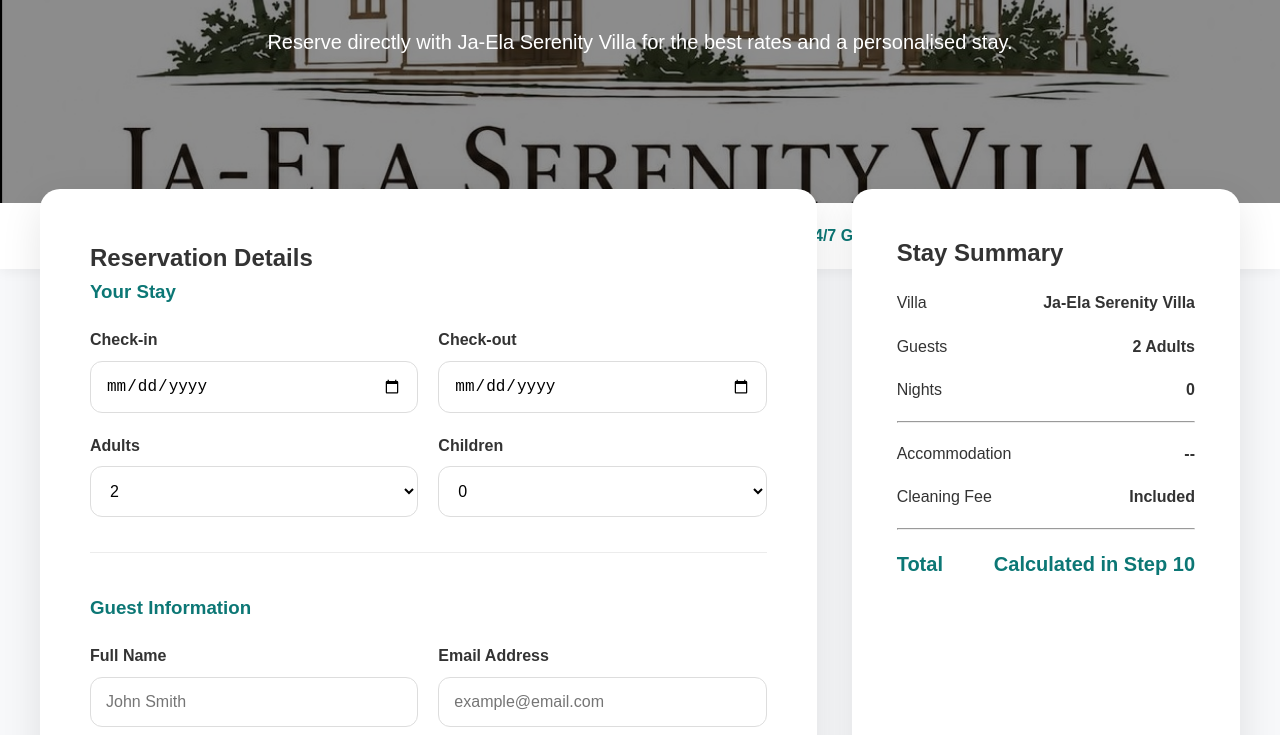
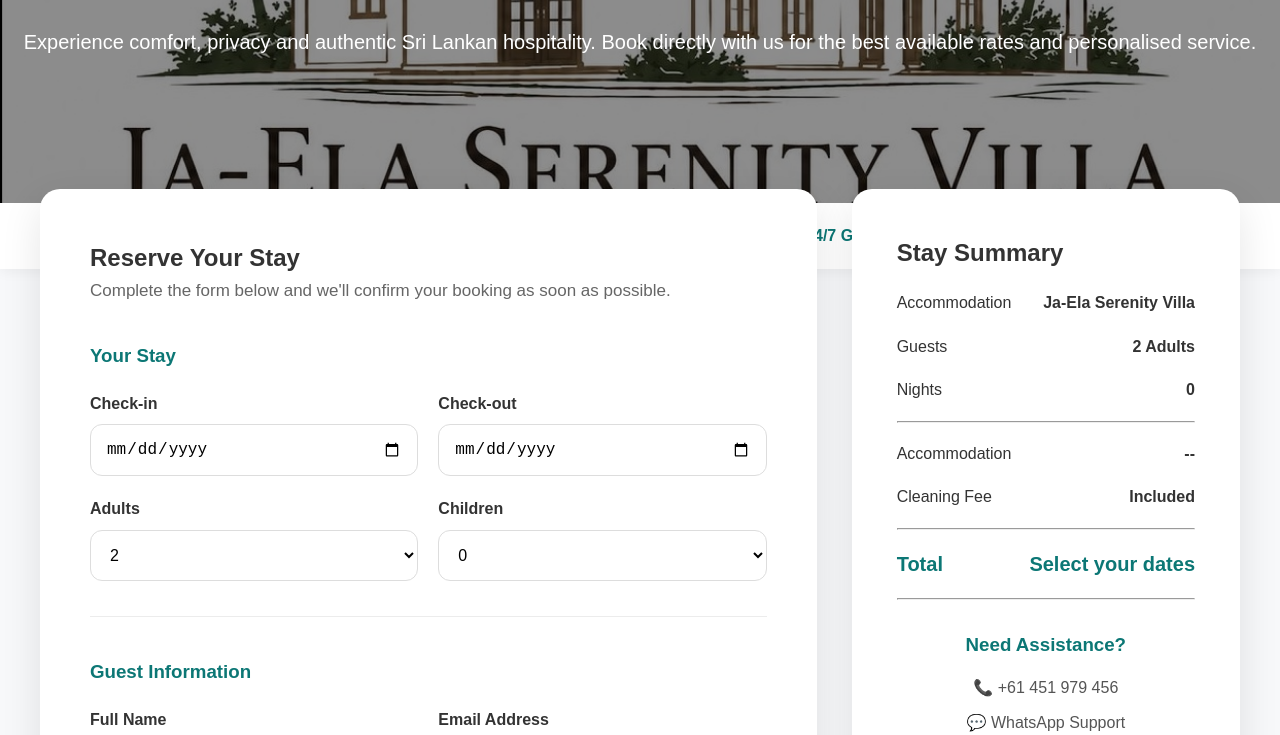
Before and after one commit to jserenityvilla/jaela-serenity-villa-dev, a plain HTML site: page pages/booking.html in a window 1280 px wide. Shown: the part 217-952 px from the top of the page. Drawn offline with Linux system fonts and the light colour scheme.

Commit message:
Created booking page layout

```diff
--- a/assets/css/booking.css
+++ b/assets/css/booking.css
@@ -484,3 +484,50 @@
     color:#0c7775;
 
 }
+.booking-intro{
+
+    margin-bottom:35px;
+
+    color:#666;
+
+    font-size:17px;
+
+    line-height:1.7;
+
+}
+.booking-note{
+
+    text-align:center;
+
+    margin-top:20px;
+
+    color:#666;
+
+    font-size:15px;
+
+    line-height:1.6;
+
+}
+.booking-help{
+
+    margin-top:30px;
+
+    text-align:center;
+
+}
+
+.booking-help h3{
+
+    color:#0c7775;
+
+    margin-bottom:15px;
+
+}
+
+.booking-help p{
+
+    margin:10px 0;
+
+    color:#555;
+
+}
--- a/pages/booking.html
+++ b/pages/booking.html
@@ -108,8 +108,13 @@
 
         <p>
 
-            Reserve directly with Ja-Ela Serenity Villa
-            for the best rates and a personalised stay.
+
+
+            Experience comfort, privacy and authentic Sri Lankan hospitality.
+
+            Book directly with us for the best available rates and personalised service.
+
+
 
         </p>
 
@@ -149,7 +154,13 @@
 
     <section class="booking-form">
 
-        <h2>Reservation Details</h2>
+        <h2>Reserve Your Stay</h2>
+
+        <p class="booking-intro">
+
+        Complete the form below and we'll confirm your booking as soon as possible.
+
+        </p>
 
         <form id="bookingForm">
 
@@ -290,12 +301,20 @@
     </div>
 
     <button
+
         class="booking-button"
         type="submit">
 
-        Check Availability
+        Check Availability & Price
 
     </button>
+        <p class="booking-note">
+
+        ✔ No payment is required today.<br>
+
+        We'll confirm your booking within 24 hours.
+
+    </p>
 
 </form>
     </section>
@@ -309,9 +328,13 @@
 
     <div class="summary-row">
 
-        <span>Villa</span>
+    <span>Accommodation</span>
 
-        <strong>Ja-Ela Serenity Villa</strong>
+    <strong>
+
+        Ja-Ela Serenity Villa
+
+    </strong>
 
     </div>
 
@@ -355,11 +378,34 @@
 
         <span>Total</span>
 
-        <strong>Calculated in Step 10</strong>
+        <strong id="summaryTotal">
+
+        Select your dates
+
+        </strong>
 
     </div>
+    <hr>
 
+<div class="booking-help">
+
+    <h3>Need Assistance?</h3>
+
+    <p>
+
+        📞 +61 451 979 456
+
+    </p>
+
+    <p>
+
+        💬 WhatsApp Support
+
+    </p>
+
+</div>
 </aside>
+
 
 </main>
 
```
